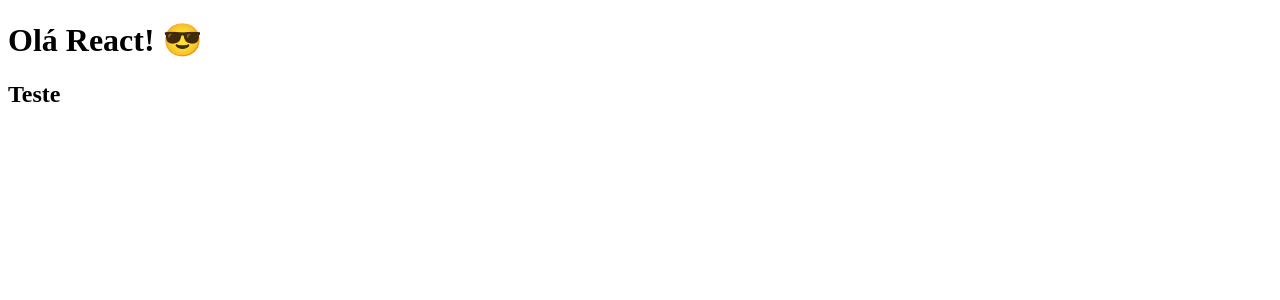
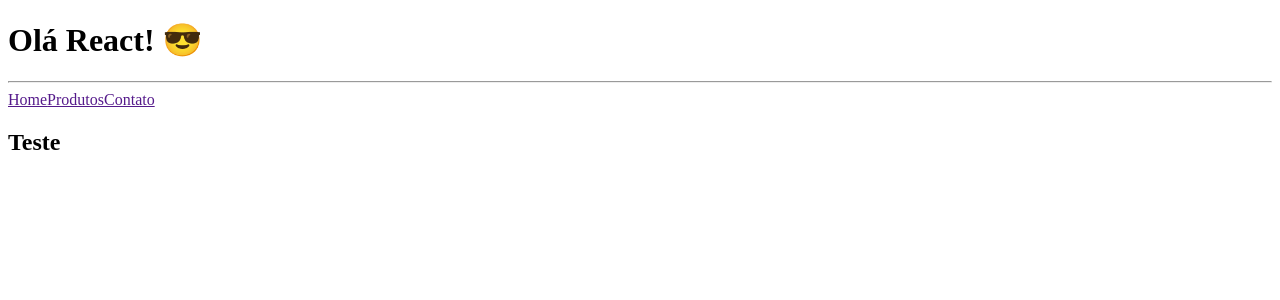
Before and after one commit to tiagotecinternet23/react-fundamentos, a React (Vite) app: page / in a window 1280 px wide. Shown: the top 300 px of the page. Built offline with nearby package versions, Linux system fonts and the light colour scheme.

Commit message:
Formatação com Prettier

```diff
--- a/src/App.jsx
+++ b/src/App.jsx
@@ -1,21 +1,28 @@
-function App(){
-
+function App() {
   // Comentário JS de uma linha CTRL ;
   /* Comentário JS de várias linhas */
 
-  return <>
+  return (
+    <>
       <header>
         <h1>Olá React! 😎</h1>
+        <hr />
+        <nav>
+          <a href="">Home</a>
+          <a href="">Produtos</a>
+          <a href="">Contato</a>
+        </nav>
       </header>
 
-                { /* Comentário no meio do JS
+      {/* Comentário no meio do JSX
                   É normal ficar entre {} nesta
-                  situação. */ }
+                  situação. */}
 
       <main>
         <h2>Teste</h2>
       </main>
     </>
+  );
 }
 
-export default App
+export default App;
```
Lines whose indentation alone changed are shown as unchanged.
